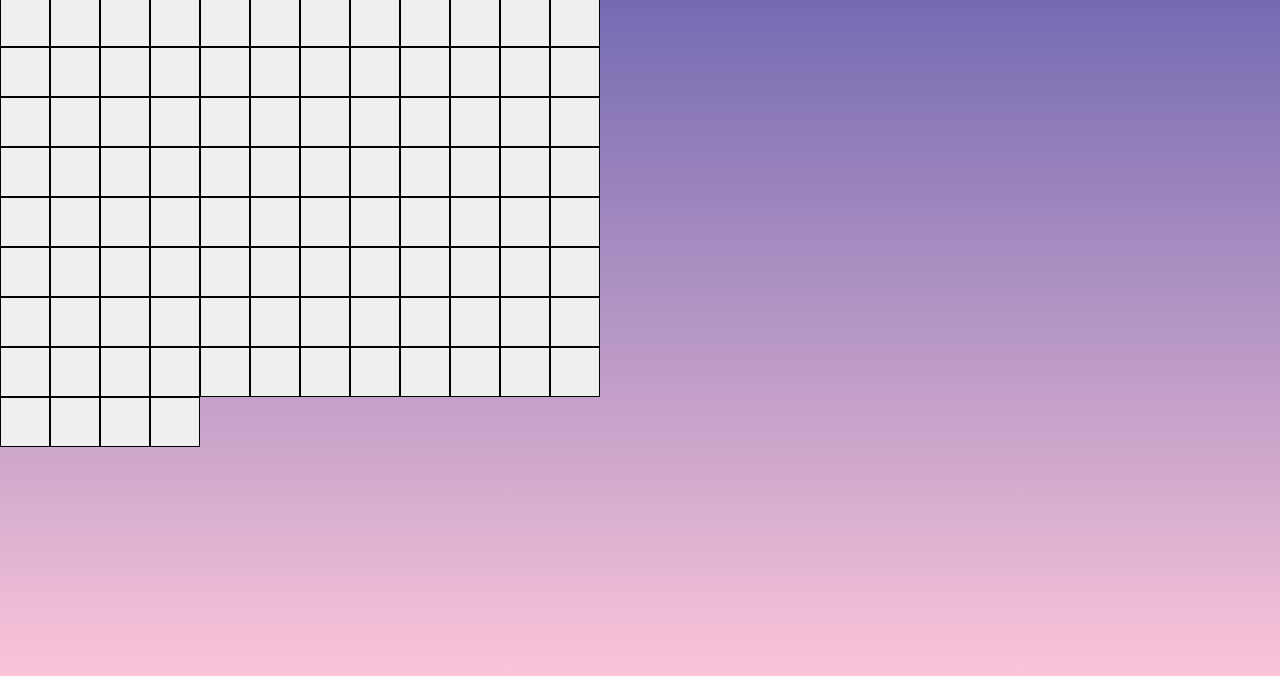
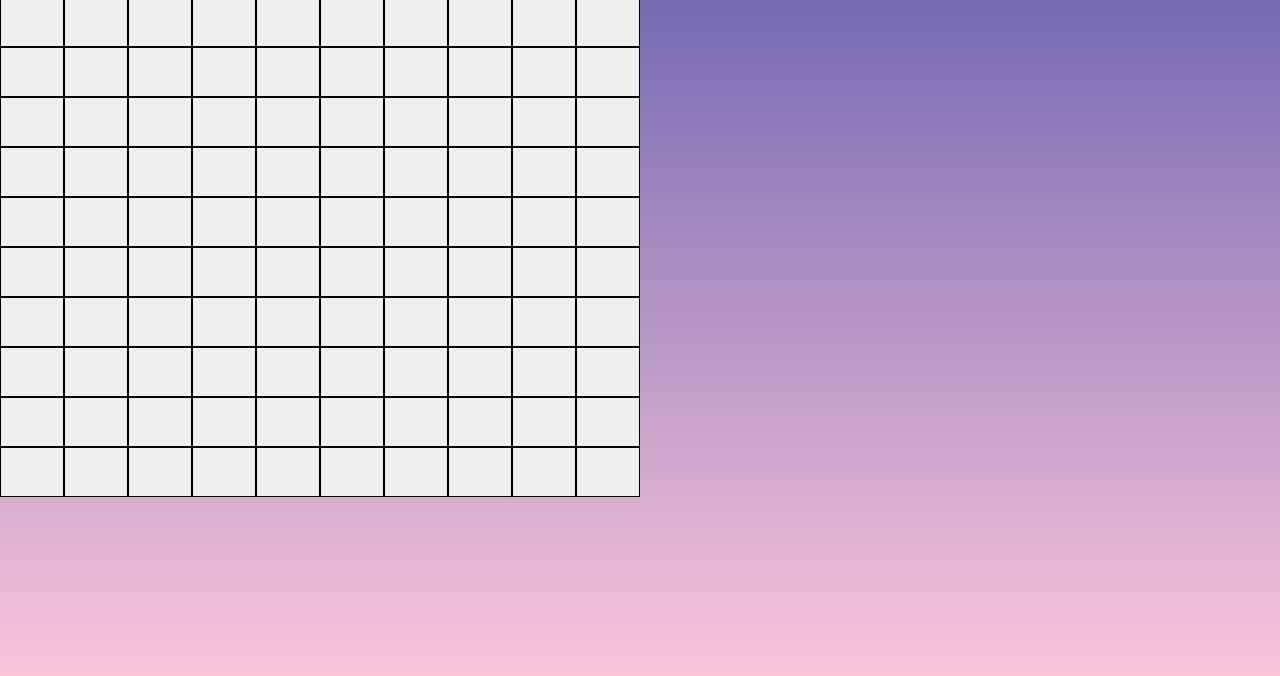
Before and after one commit to EliskaBuocikova/piskvorky, a plain HTML site: page hra.html in a window 1280 px wide. Shown: the part 102-778 px from the top of the page. Drawn offline with Linux system fonts and the light colour scheme.

Commit message:
srovnání políček v hrací ploše

```diff
--- a/style.css
+++ b/style.css
@@ -112,7 +112,7 @@ a {
   border: 1.5px solid black;
   height: 50px;
   width: 50px;
-  flex: calc()
+  flex-basis: 10%;
 }
 
 .panel {
```
